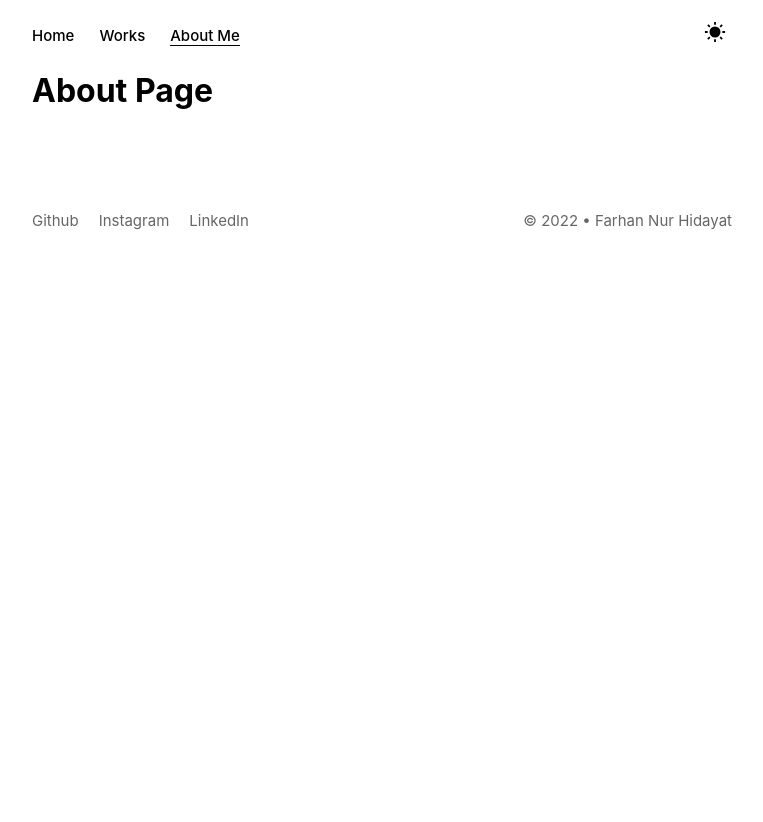
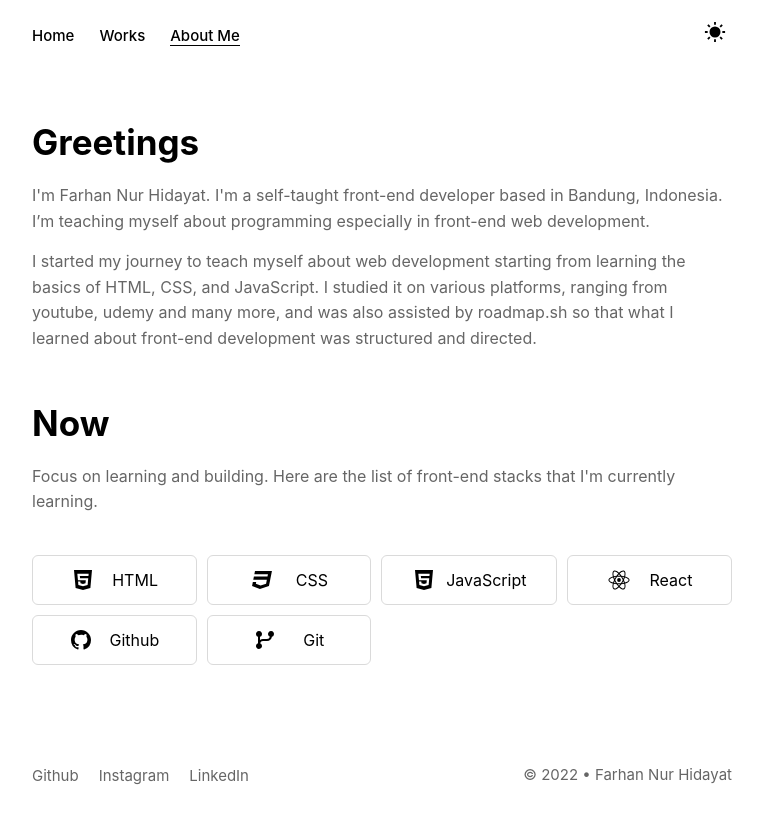
Before and after one commit to farhannhdyt/www, a React (Vite) app: page /about in a window 1280 px wide. Shown: the top 822 px of the page, without its empty margins (258-1021 px from the left). Before the commit the page ends 800 px from the top, so only its background shows below. Built offline with nearby package versions, Linux system fonts and the light colour scheme.

Commit message:
completing about page

```diff
--- /dev/null
+++ b/src/assets/index.js
@@ -0,0 +1 @@
+export { default as Bdg } from './bdg.jpg'
--- a/src/pages/About/index.jsx
+++ b/src/pages/About/index.jsx
@@ -1,5 +1,72 @@
+import { StyledAbout, StyledAboutDesc } from './styles'
+import {
+  RiHtml5Fill,
+  RiCss3Fill,
+  RiReactjsFill,
+  RiGithubFill,
+  RiGitBranchFill
+} from 'react-icons/ri'
+import { StyledTechFlex } from './styles'
+import { StyledTechItem } from './styles'
+
 const About = () => {
-  return <h1>About Page</h1>
+  return (
+    <StyledAbout>
+      <StyledAboutDesc>
+        <h2>Greetings</h2>
+        <p>
+          I'm Farhan Nur Hidayat. I'm a self-taught front-end developer based in Bandung, Indonesia.
+          I’m teaching myself about programming especially in front-end web development.
+        </p>
+
+        <p>
+          I started my journey to teach myself about web development starting from learning the
+          basics of HTML, CSS, and JavaScript. I studied it on various platforms, ranging from
+          youtube, udemy and many more, and was also assisted by roadmap.sh so that what I learned
+          about front-end development was structured and directed.
+        </p>
+
+        <h2 className="second-title">Now</h2>
+        <p>
+          Focus on learning and building. Here are the list of front-end stacks that I'm currently
+          learning.
+        </p>
+
+        <StyledTechFlex>
+          <StyledTechItem>
+            <RiHtml5Fill />
+
+            <span>HTML</span>
+          </StyledTechItem>
+          <StyledTechItem>
+            <RiCss3Fill />
+
+            <span>CSS</span>
+          </StyledTechItem>
+          <StyledTechItem>
+            <RiHtml5Fill />
+
+            <span>JavaScript</span>
+          </StyledTechItem>
+          <StyledTechItem>
+            <RiReactjsFill />
+
+            <span>React</span>
+          </StyledTechItem>
+          <StyledTechItem>
+            <RiGithubFill />
+
+            <span>Github</span>
+          </StyledTechItem>
+          <StyledTechItem>
+            <RiGitBranchFill />
+
+            <span>Git</span>
+          </StyledTechItem>
+        </StyledTechFlex>
+      </StyledAboutDesc>
+    </StyledAbout>
+  )
 }
 
 export { About }
--- /dev/null
+++ b/src/pages/About/styles.jsx
@@ -0,0 +1,54 @@
+import styled from 'styled-components'
+
+export const StyledAbout = styled.section`
+  margin: 50px 0;
+`
+
+export const StyledAboutDesc = styled.div`
+  margin-top: 50px;
+
+  h2 {
+    font-size: 35px;
+    margin-bottom: 20px;
+  }
+
+  h2.second-title {
+    margin-top: 50px;
+  }
+
+  p {
+    margin: 15px 0;
+  }
+`
+
+export const StyledTechFlex = styled.div`
+  margin-top: 40px;
+  display: grid;
+  grid-template-columns: repeat(4, 1fr);
+  gap: 10px;
+
+  @media screen and (max-width: 600px) {
+    grid-template-columns: 1fr;
+  }
+`
+
+export const StyledTechItem = styled.div`
+  border: 1px solid ${(props) => props.theme.primaryBorderColor};
+  padding: 12px 30px;
+  color: ${(props) => props.theme.primaryTextColor};
+  display: flex;
+  justify-content: space-evenly;
+  align-items: center;
+  gap: 10px;
+  border-radius: 6px;
+  transition: 0.2s;
+
+  &:hover {
+    border: 1px solid ${(props) => props.theme.primaryTextColor};
+  }
+
+  svg {
+    width: 1.5em;
+    height: 1.5em;
+  }
+`
--- a/src/pages/Works/index.jsx
+++ b/src/pages/Works/index.jsx
@@ -1,5 +1,30 @@
+import { projects } from '../../data/projects'
+import { Card, Grid } from '../../components'
+import { StyledWorks } from './styles'
+
 const Works = () => {
-  return <h1>Works Page</h1>
+  console.log(projects)
+  return (
+    <StyledWorks>
+      <h1>Works</h1>
+      <span>Projects that I build with my current knowledge.</span>
+
+      <Grid className="works-grid-wrapper">
+        {projects.map((project) => (
+          <Card
+            key={project.id}
+            title={project.title}
+            desc={project.desc}
+            github={project.github}
+          />
+        ))}
+      </Grid>
+
+      <span>
+        See all my projects on <a href="#">Github</a>
+      </span>
+    </StyledWorks>
+  )
 }
 
 export { Works }
--- /dev/null
+++ b/src/pages/Works/styles.jsx
@@ -0,0 +1,20 @@
+import styled from 'styled-components'
+
+export const StyledWorks = styled.section`
+  margin: 50px 0;
+
+  h1 {
+    font-size: 35px;
+  }
+
+  span {
+    color: ${(props) => props.theme.secondaryTextColor};
+    display: inline-block;
+    margin-top: 20px;
+    margin-bottom: 50px;
+  }
+
+  span a {
+    color: ${(props) => props.theme.primaryTextColor};
+  }
+`
```
Also changed, not shown: 1 other file (tests, documents, lock files or other folders).
